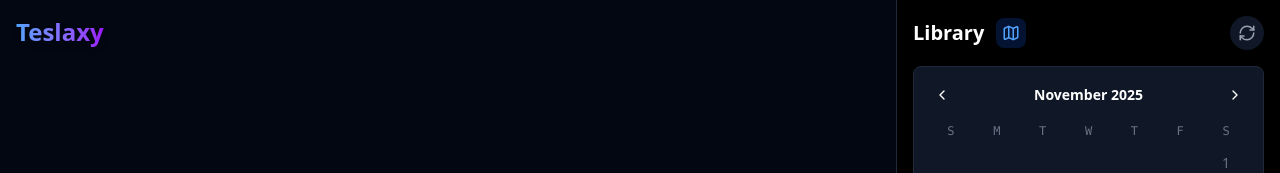
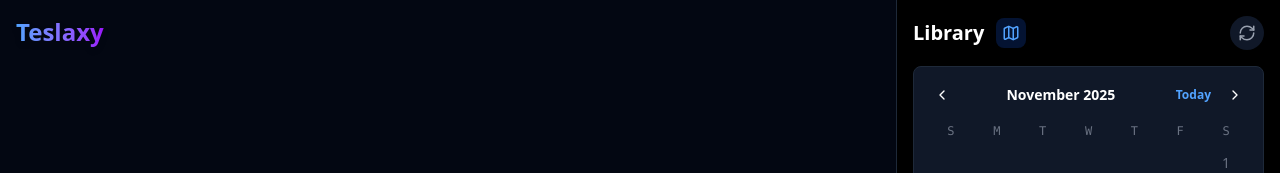
Before and after one commit to LordVaderXIII/Teslaxy, a React (Vite) app in the folder frontend/: page / in a window 1280 px wide. Both pictures are taken after a click on the button 942 px from the left and 95 px from the top of the page. Shown: the top 173 px of the page. Built offline with nearby package versions, Linux system fonts and the light colour scheme; no server answers.

Commit message:
feat(ui): add today button to calendar header for quick navigation

```diff
--- a/frontend/src/components/Calendar.tsx
+++ b/frontend/src/components/Calendar.tsx
@@ -39,6 +39,20 @@ const Calendar: React.FC<CalendarProps> = ({ currentDate, onDateSelect, clips })
 
   const handleNextMonth = () => {
     setViewDate(new Date(viewDate.getFullYear(), viewDate.getMonth() + 1, 1));
+  };
+
+  const handleJumpToToday = () => {
+    const today = new Date();
+    setViewDate(today);
+    onDateSelect(today);
+  };
+
+  const isCurrentMonth = () => {
+    const today = new Date();
+    return (
+      viewDate.getMonth() === today.getMonth() &&
+      viewDate.getFullYear() === today.getFullYear()
+    );
   };
 
   const isSelected = (day: number) => {
@@ -105,6 +119,17 @@ const Calendar: React.FC<CalendarProps> = ({ currentDate, onDateSelect, clips })
         <span className="font-semibold text-sm">
           {viewDate.toLocaleString('default', { month: 'long', year: 'numeric' })}
         </span>
+        <div className="flex items-center gap-1">
+          {!isCurrentMonth() && (
+            <button
+              onClick={handleJumpToToday}
+              className="px-2 py-0.5 text-xs font-bold text-blue-400 hover:text-blue-300 hover:bg-blue-900/30 rounded transition-colors outline-none focus-visible:ring-2 focus-visible:ring-blue-500"
+              aria-label="Jump to Today"
+              title="Jump to Today"
+            >
+              Today
+            </button>
+          )}
           <button
             onClick={handleNextMonth}
             className="p-1 hover:bg-gray-800 rounded outline-none focus-visible:ring-2 focus-visible:ring-blue-500"
@@ -112,6 +137,7 @@ const Calendar: React.FC<CalendarProps> = ({ currentDate, onDateSelect, clips })
           >
             <ChevronRight size={16} />
           </button>
+        </div>
       </div>
 
       <div className="grid grid-cols-7 gap-1 text-center mb-2">
```
Also changed, not shown: 1 other file (tests, documents, lock files or other folders). Lines whose indentation alone changed are shown as unchanged.
